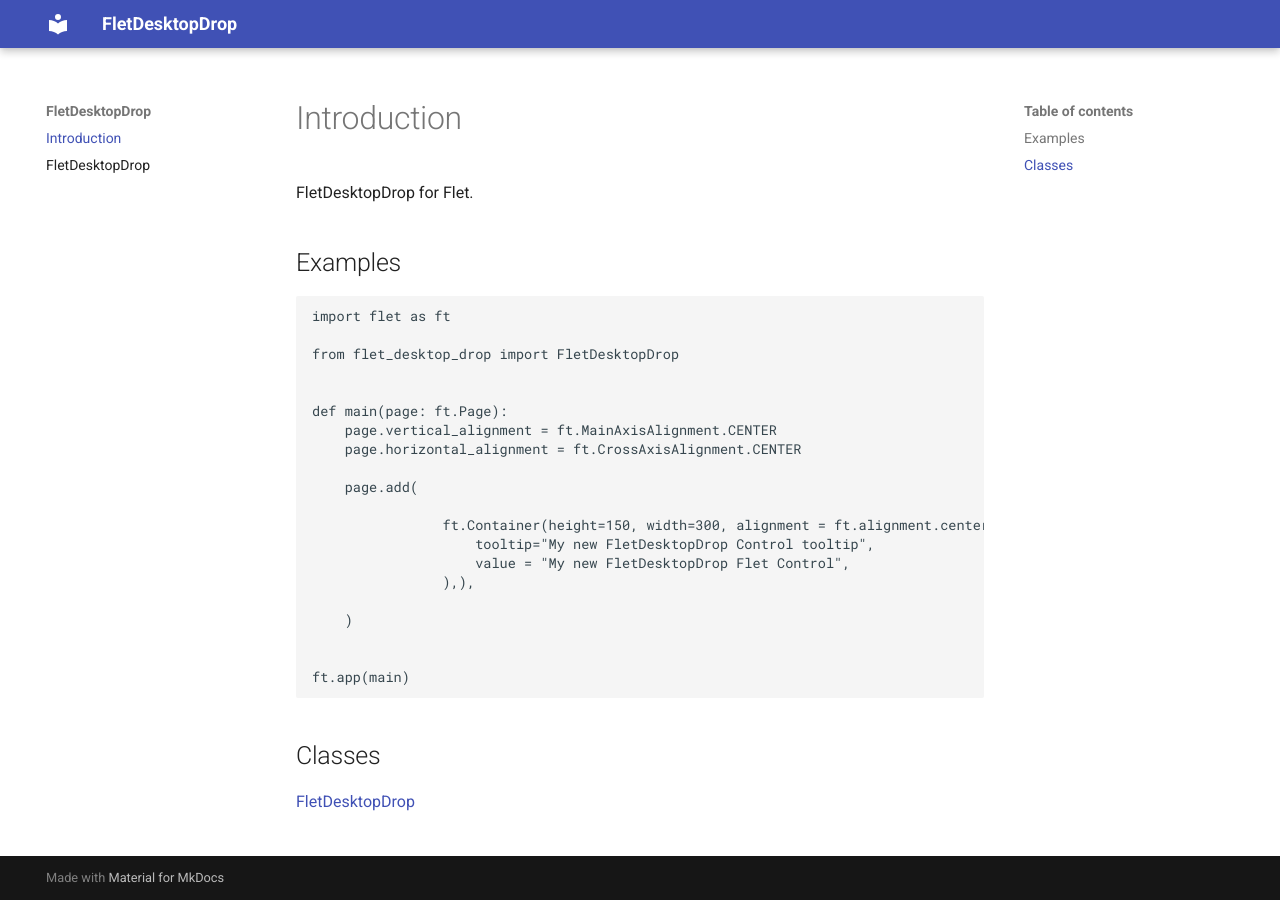
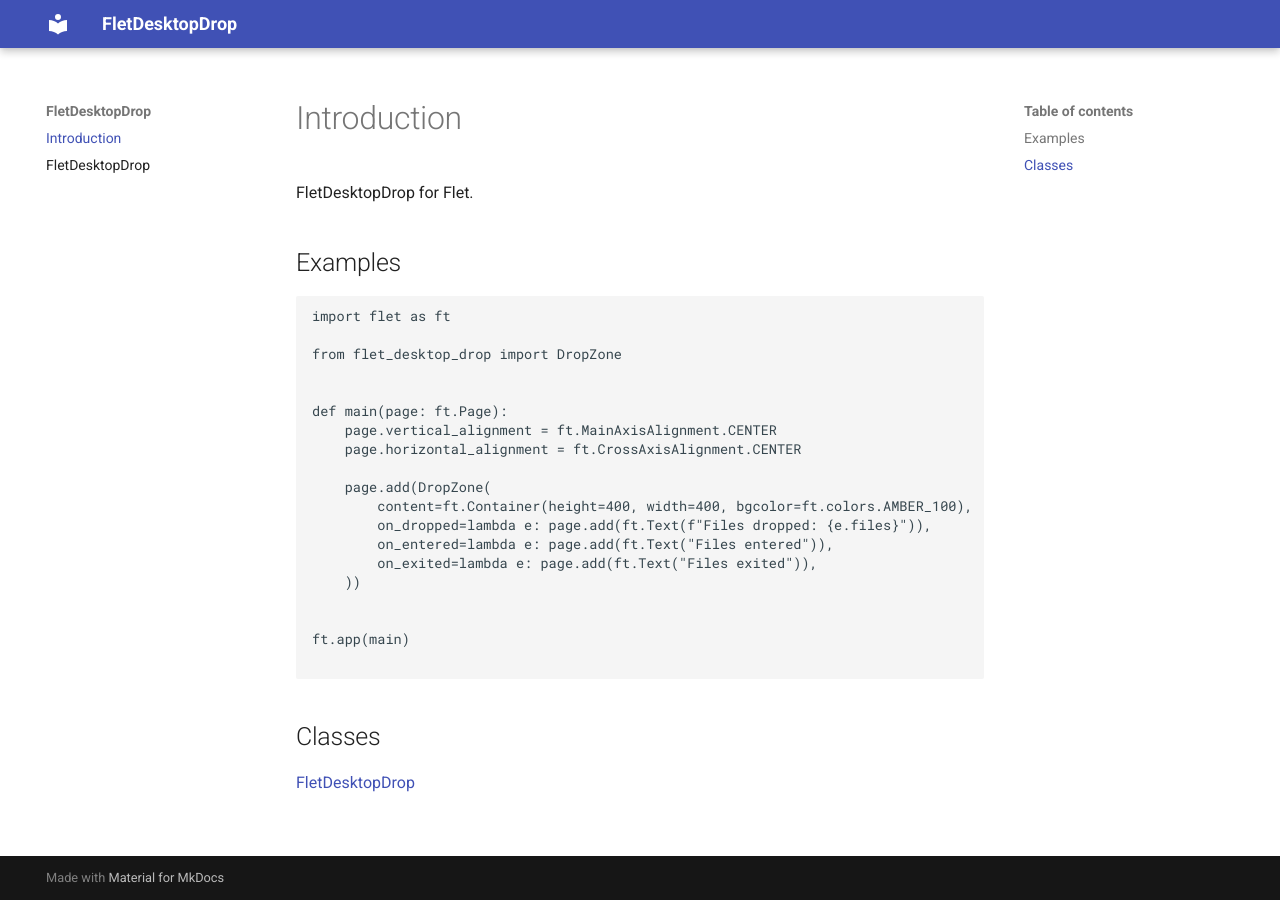
Before and after one commit to Wanna-Pizza/flet-desktop-drop, an MkDocs documentation site: the page built from docs/index.md, in a window 1280 px wide. Built offline with MkDocs 1.6.1 and Material for MkDocs 9.7.7, drawn with Linux system fonts in a browser that asks for light colours.

Commit message:
Refactor example in index.md to use DropZone and update pubspec.yaml to use git dependency for flet

````diff
--- a/docs/index.md
+++ b/docs/index.md
@@ -7,24 +7,23 @@
 ```
 import flet as ft
 
-from flet_desktop_drop import FletDesktopDrop
+from flet_desktop_drop import DropZone
 
 
 def main(page: ft.Page):
     page.vertical_alignment = ft.MainAxisAlignment.CENTER
     page.horizontal_alignment = ft.CrossAxisAlignment.CENTER
 
-    page.add(
-
-                ft.Container(height=150, width=300, alignment = ft.alignment.center, bgcolor=ft.Colors.PURPLE_200, content=FletDesktopDrop(
-                    tooltip="My new FletDesktopDrop Control tooltip",
-                    value = "My new FletDesktopDrop Flet Control",
-                ),),
-
-    )
+    page.add(DropZone(
+        content=ft.Container(height=400, width=400, bgcolor=ft.colors.AMBER_100),
+        on_dropped=lambda e: page.add(ft.Text(f"Files dropped: {e.files}")),
+        on_entered=lambda e: page.add(ft.Text("Files entered")),
+        on_exited=lambda e: page.add(ft.Text("Files exited")),
+    ))
 
 
 ft.app(main)
+
 ```
 
 ## Classes
--- a/src/flutter/flet_desktop_drop/pubspec.yaml
+++ b/src/flutter/flet_desktop_drop/pubspec.yaml
@@ -9,7 +9,11 @@
   flutter: ">=1.17.0"
 
 dependencies:
-  flet: 0.27.6
+  flet:
+    git:
+      url: https://github.com/flet-dev/flet.git
+      path: packages/flet
+      ref: v1
   flutter:
     sdk: flutter
   desktop_drop: ^0.5.0
````
Also changed, not shown: 1 other file.
